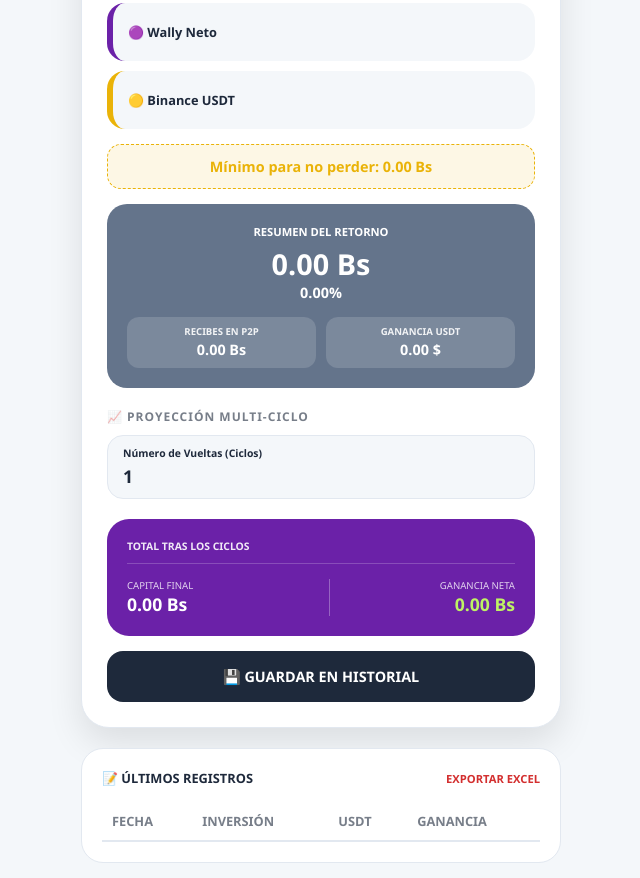
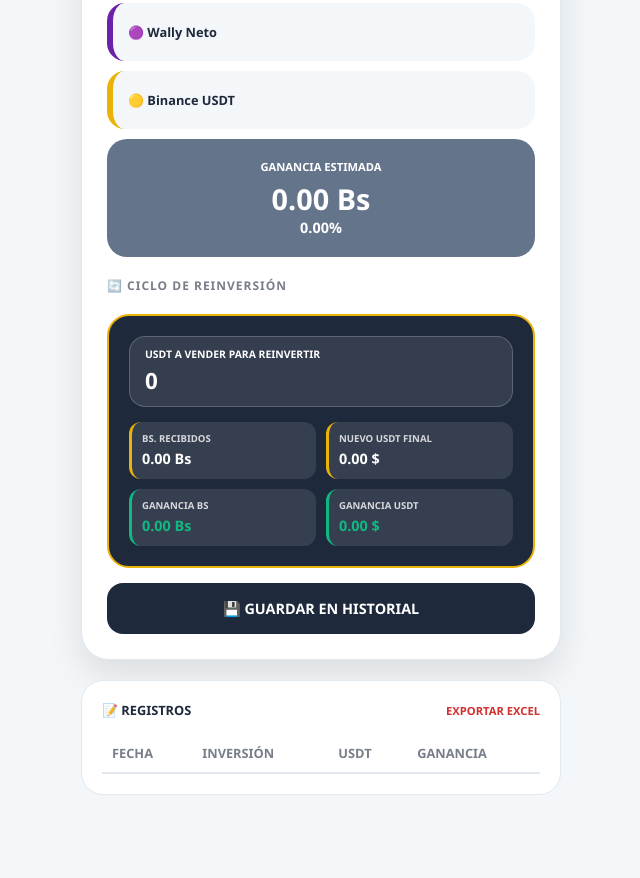
Before and after one commit to krauser0011/Flow-Calc, a plain HTML site: page index.html in a window 1280 px wide. Shown: the part 444-1322 px from the top of the page, without its empty margins (319-959 px from the left). After the commit the page ends 1254 px from the top, so only its background shows below. Drawn offline with Linux system fonts and the light colour scheme.

Commit message:
Update index.html

```diff
--- a/index.html
+++ b/index.html
@@ -3,7 +3,7 @@
 <head>
     <meta charset="UTF-8">
     <meta name="viewport" content="width=device-width, initial-scale=1.0">
-    <title>Consola de Arbitraje Profesional v3.5</title>
+    <title>Consola de Arbitraje Profesional v4.0</title>
     <style>
         :root {
             --bg: #f4f7fa; --card: #ffffff; --text: #1e293b; --border: #e2e8f0;
@@ -34,19 +34,15 @@
         .step-box label { font-size: 0.8rem; font-weight: 800; display: flex; align-items: center; gap: 8px; }
         .step-box input { background: transparent; border: none; outline: none; color: var(--text); font-size: 1.3rem; font-weight: 800; width: 60%; text-align: right; }
 
-        .break-even { background: rgba(234, 179, 8, 0.1); padding: 12px; border-radius: 14px; margin: 15px 0; text-align: center; color: var(--binance); font-weight: 700; font-size: 0.9rem; border: 1px dashed var(--binance); }
-
         .result-card { padding: 20px; border-radius: 20px; text-align: center; color: white; background: #64748b; margin-top: 10px; }
         .result-card.profit { background: var(--success); box-shadow: 0 10px 20px rgba(16, 185, 129, 0.2); }
-        .result-card.loss { background: var(--bdv); }
 
-        .retorno-detalle { display: grid; grid-template-columns: 1fr 1fr; gap: 10px; margin-top: 15px; }
-        .retorno-item { background: rgba(255,255,255,0.15); padding: 8px; border-radius: 12px; }
-        .retorno-item span { display: block; font-size: 0.6rem; font-weight: 700; opacity: 0.9; }
-        .retorno-item b { font-size: 0.9rem; }
-
-        .proyeccion-area { background: var(--wally); color: white; padding: 20px; border-radius: 22px; margin-top: 20px; }
-        .proj-grid { display: grid; grid-template-columns: 1fr 1fr; gap: 15px; margin-top: 10px; border-top: 1px solid rgba(255,255,255,0.2); padding-top: 15px; }
+        /* Nueva tarjeta de reinversión */
+        .reinvest-area { background: #1e293b; color: white; padding: 20px; border-radius: 22px; margin-top: 20px; border: 2px solid var(--binance); }
+        .reinvest-grid { display: grid; grid-template-columns: 1fr 1fr; gap: 10px; margin-top: 15px; }
+        .reinvest-item { background: rgba(255,255,255,0.1); padding: 10px; border-radius: 12px; border-left: 3px solid var(--binance); }
+        .reinvest-item span { display: block; font-size: 0.6rem; opacity: 0.8; font-weight: 700; margin-bottom: 2px; }
+        .reinvest-item b { font-size: 0.9rem; }
 
         .btn { width: 100%; padding: 16px; border-radius: 16px; border: none; font-weight: 800; cursor: pointer; margin-top: 15px; font-size: 0.9rem; }
         .btn-save { background: var(--text); color: var(--card); }
@@ -61,7 +57,7 @@
 
 <div class="app">
     <div class="header">
-        <h2>🏦 CONSOLA DE FLUJO</h2>
+        <h2>🏦 ARBITRAJE MASTER</h2>
         <button onclick="document.body.classList.toggle('dark')" style="background:none; border:none; cursor:pointer; font-size:1.4rem;">🌓</button>
     </div>
 
@@ -91,41 +87,35 @@
     <div class="step-box wally"><label>🟣 Wally Neto</label><input type="number" id="valWally" oninput="recalc('wally')" onfocus="this.select()"></div>
     <div class="step-box binance"><label>🟡 Binance USDT</label><input type="number" id="valBinance" oninput="recalc('binance')" onfocus="this.select()"></div>
 
-    <div class="break-even" id="breakEven">Mínimo para no perder: 0.00 Bs</div>
-
     <div class="result-card" id="caja">
-        <div style="font-size:0.7rem; font-weight:800; text-transform:uppercase; margin-bottom: 5px;">Resumen del Retorno</div>
+        <div style="font-size:0.7rem; font-weight:800; text-transform:uppercase; margin-bottom: 5px;">Ganancia Estimada</div>
         <div id="resGanancia" style="font-size:1.8rem; font-weight:900;">0.00 Bs</div>
         <div id="resPct" style="font-size:0.9rem; font-weight:700;">0.00%</div>
-
-        <div class="retorno-detalle">
-            <div class="retorno-item">
-                <span>RECIBES EN P2P</span>
-                <b id="detRetornoBs">0.00 Bs</b>
-            </div>
-            <div class="retorno-item">
-                <span>GANANCIA USDT</span>
-                <b id="detGanUsdt">0.00 $</b>
-            </div>
-        </div>
     </div>
 
-    <p class="section-title">📈 Proyección Multi-Ciclo</p>
-    <div class="input-group" style="margin-bottom: 15px;">
-        <label>Número de Vueltas (Ciclos)</label>
-        <input type="number" id="numCiclos" value="1" oninput="recalc('ves')" onfocus="this.select()">
-    </div>
+    <p class="section-title">🔄 Ciclo de Reinversión</p>
+    <div class="reinvest-area">
+        <div class="input-group" style="background: rgba(255,255,255,0.1); border-color: rgba(255,255,255,0.2);">
+            <label style="color: white;">USDT A VENDER PARA REINVERTIR</label>
+            <input type="number" id="reUSDT" value="0" oninput="recalc('reinvest')" onfocus="this.select()" style="color: white; font-size: 1.4rem;">
+        </div>
 
-    <div class="proyeccion-area">
-        <div style="font-size: 0.65rem; font-weight: 800; opacity: 0.9;">TOTAL TRAS LOS CICLOS</div>
-        <div class="proj-grid">
-            <div>
-                <span style="font-size: 0.6rem; display:block; opacity: 0.8;">CAPITAL FINAL</span>
-                <span id="resCapFinal" style="font-size: 1.1rem; font-weight: 900;">0.00 Bs</span>
+        <div class="reinvest-grid">
+            <div class="reinvest-item">
+                <span>BS. RECIBIDOS</span>
+                <b id="reBsRecibidos">0.00 Bs</b>
             </div>
-            <div style="text-align: right; border-left: 1px solid rgba(255,255,255,0.3);">
-                <span style="font-size: 0.6rem; display:block; opacity: 0.8;">GANANCIA NETA</span>
-                <span id="resGanNeta" style="font-size: 1.1rem; font-weight: 900; color: #bef264;">0.00 Bs</span>
+            <div class="reinvest-item">
+                <span>NUEVO USDT FINAL</span>
+                <b id="reUsdtNuevo">0.00 $</b>
+            </div>
+            <div class="reinvest-item" style="border-color: var(--success);">
+                <span>GANANCIA BS</span>
+                <b id="reGanBs" style="color: var(--success);">0.00 Bs</b>
+            </div>
+            <div class="reinvest-item" style="border-color: var(--success);">
+                <span>GANANCIA USDT</span>
+                <b id="reGanUsdt" style="color: var(--success);">0.00 $</b>
             </div>
         </div>
     </div>
@@ -135,7 +125,7 @@
 
 <div class="history">
     <div style="display:flex; justify-content:space-between; align-items:center; margin-bottom:15px;">
-        <h3 style="font-size:0.8rem; font-weight:800;">📝 ÚLTIMOS REGISTROS</h3>
+        <h3 style="font-size:0.8rem; font-weight:800;">📝 REGISTROS</h3>
         <button onclick="exportCSV()" style="font-size:0.7rem; font-weight:800; background:none; border:none; color:var(--bdv); cursor:pointer;">EXPORTAR EXCEL</button>
     </div>
     <table id="historyTable">
@@ -145,17 +135,17 @@
 </div>
 
 <script>
-    let history = JSON.parse(localStorage.getItem('arb_v35_data')) || [];
+    let history = JSON.parse(localStorage.getItem('arb_v40_data')) || [];
 
     function recalc(src) {
         const pCom = (parseFloat(document.getElementById('pComision').value) || 0) / 100;
         const pFac = parseFloat(document.getElementById('pFactor').value) || 0;
         const tBdv = parseFloat(document.getElementById('tasaBdv').value) || 0;
         const tP2p = parseFloat(document.getElementById('tasaP2p').value) || 0;
-        const ciclos = parseInt(document.getElementById('numCiclos').value) || 1;
 
         let ves = 0, bank = 0, wally = 0, bin = 0;
 
+        // Lógica de los 4 campos principales
         if(src === 'ves') {
             ves = parseFloat(document.getElementById('valVes').value) || 0;
             bank = tBdv > 0 ? ves / tBdv : 0;
@@ -178,35 +168,39 @@
             ves = bank * tBdv;
         }
 
+        // Actualizar valores de la flujo principal
         if(src !== 'ves') document.getElementById('valVes').value = ves.toFixed(2);
         if(src !== 'bank') document.getElementById('valBank').value = bank.toFixed(2);
         if(src !== 'wally') document.getElementById('valWally').value = wally.toFixed(2);
         if(src !== 'binance') document.getElementById('valBinance').value = bin.toFixed(4);
 
-        const retornoBsTotal = bin * tP2p;
-        const gananciaBs = retornoBsTotal - ves;
+        // Ganancia de la sección principal
+        const gananciaBs = (bin * tP2p) - ves;
         const pct = ves > 0 ? (gananciaBs / ves) * 100 : 0;
-        const be = bin > 0 ? ves / bin : 0;
-        const gananciaUsdt = tP2p > 0 ? gananciaBs / tP2p : 0;
+        document.getElementById('resGanancia').innerText = gananciaBs.toLocaleString('es-VE',{minimumFractionDigits:2}) + ' Bs';
+        document.getElementById('resPct').innerText = (gananciaBs>=0?'+':'') + pct.toFixed(2) + '%';
+        document.getElementById('caja').className = 'result-card ' + (ves > 0 ? (gananciaBs >= 0 ? 'profit' : 'loss') : '');
 
-        // Actualizar UI de Ganancia Principal
-        document.getElementById('resGanancia').innerText = (gananciaBs >= 0 ? '+ ' : '') + gananciaBs.toLocaleString('es-VE',{minimumFractionDigits:2}) + ' Bs';
-        document.getElementById('resPct').innerText = (gananciaBs>=0?'+':'') + pct.toFixed(2) + '%';
-        document.getElementById('breakEven').innerText = "Vende a mínimo: " + be.toFixed(2) + " Bs para no perder";
+        // LÓGICA DE REINVERSIÓN (LA NUEVA TARJETA)
+        let usdtVenta = parseFloat(document.getElementById('reUSDT').value) || 0;
 
-        // Detalle de Retorno
-        document.getElementById('detRetornoBs').innerText = retornoBsTotal.toLocaleString('es-VE',{minimumFractionDigits:2}) + ' Bs';
-        document.getElementById('detGanUsdt').innerText = gananciaUsdt.toLocaleString('en-US',{minimumFractionDigits:2}) + ' USDT';
+        // 1. Convertir USDT a Bolívares (Venta P2P)
+        let bsObtenidos = usdtVenta * tP2p;
 
-        // Proyección Compuesta
-        let capitalFinal = ves * Math.pow((1 + (pct/100)), ciclos);
-        let gananciaNetaTotal = capitalFinal - ves;
+        // 2. Reinvertir esos Bs (Seguir el flujo: Bs -> Banco -> Wally -> Binance)
+        let usdBancoNuevo = tBdv > 0 ? bsObtenidos / tBdv : 0;
+        let wallyNuevo = usdBancoNuevo / (1 + pCom);
+        let usdtFinalNuevo = wallyNuevo * pFac;
 
-        document.getElementById('resCapFinal').innerText = capitalFinal.toLocaleString('es-VE',{minimumFractionDigits:2}) + ' Bs';
-        document.getElementById('resGanNeta').innerText = (gananciaNetaTotal >= 0 ? '+ ' : '') + gananciaNetaTotal.toLocaleString('es-VE',{minimumFractionDigits:2}) + ' Bs';
+        // 3. Ganancias netas de la reinversión
+        let ganNetaUsdt = usdtFinalNuevo - usdtVenta;
+        let ganNetaBs = ganNetaUsdt * tP2p;
 
-        const caja = document.getElementById('caja');
-        caja.className = 'result-card ' + (ves > 0 ? (gananciaBs >= 0 ? 'profit' : 'loss') : '');
+        // Actualizar UI de Reinversión
+        document.getElementById('reBsRecibidos').innerText = bsObtenidos.toLocaleString('es-VE',{minimumFractionDigits:2}) + ' Bs';
+        document.getElementById('reUsdtNuevo').innerText = usdtFinalNuevo.toFixed(4) + ' USDT';
+        document.getElementById('reGanBs').innerText = ganNetaBs.toLocaleString('es-VE',{minimumFractionDigits:2}) + ' Bs';
+        document.getElementById('reGanUsdt').innerText = ganNetaUsdt.toFixed(4) + ' USDT';
     }
 
     function saveToHistory() {
@@ -218,7 +212,7 @@
         };
         history.unshift(entry);
         if(history.length > 8) history.pop();
-        localStorage.setItem('arb_v35_data', JSON.stringify(history));
+        localStorage.setItem('arb_v40_data', JSON.stringify(history));
         renderHistory();
     }
 
```
